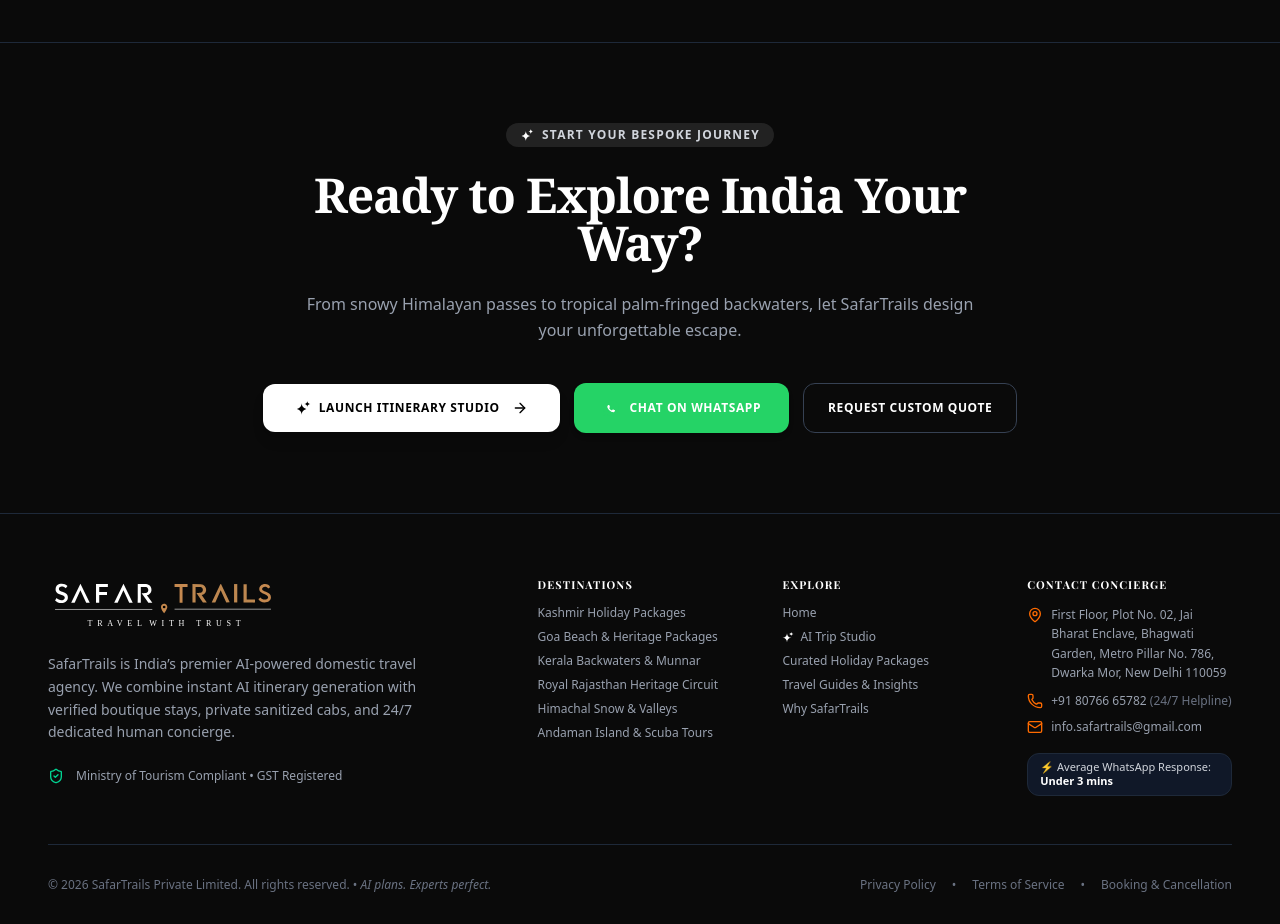
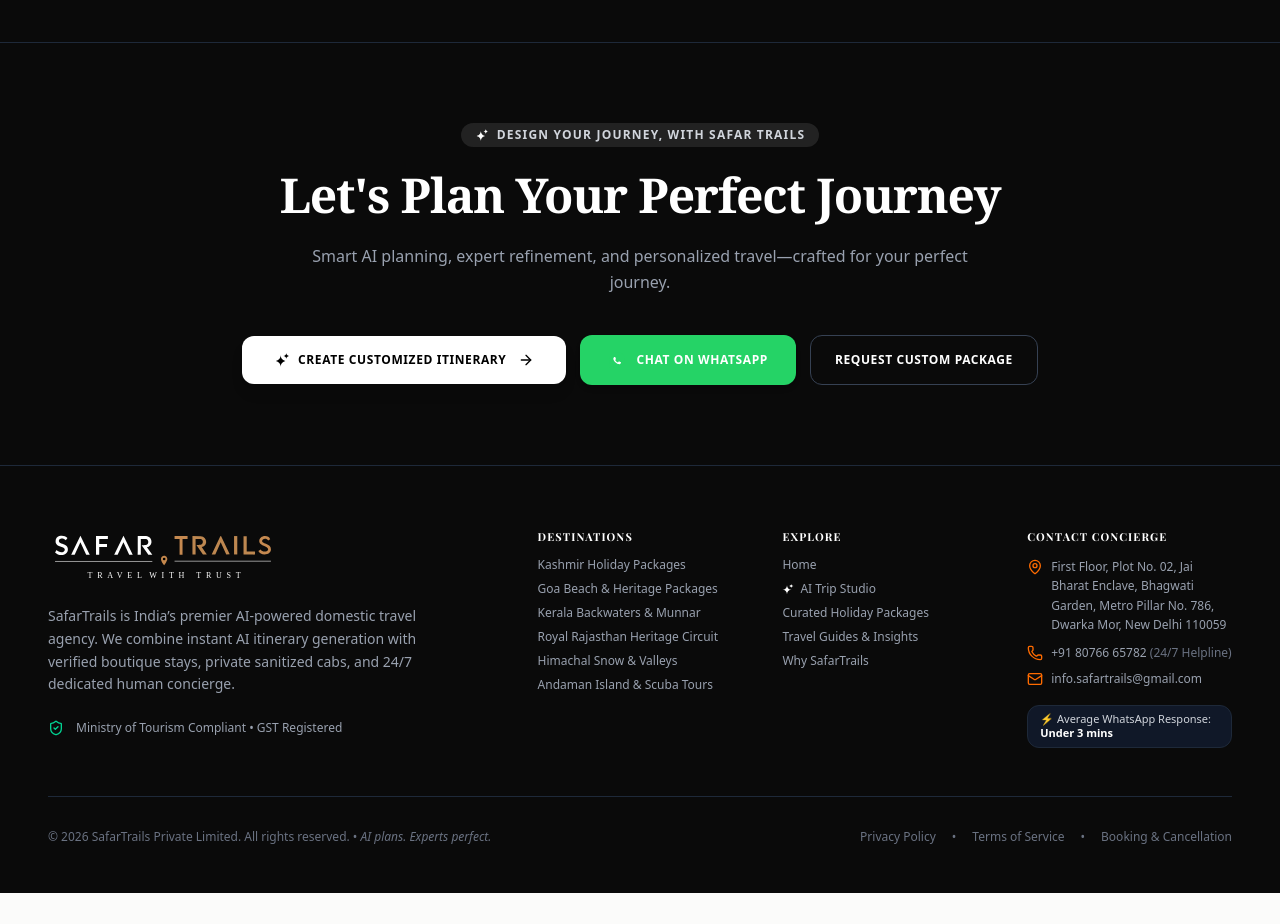
Before and after one commit to rewadiasuraj-cell/Safar-Trails-, a React (Vite) app: page /about-us in a window 1280 px wide. Shown: the part 2820-3744 px from the top of the page. After the commit the page ends 3713 px from the top, so only its background shows below. Built offline with nearby package versions, Linux system fonts and the light colour scheme; no server answers; a web font is replaced by a local one.

Commit message:
Update final CTA banner heading, eyebrow, subtext, and button labels
Refresh copy on the bottom "Ready to Explore India Your Way?" section
and relabel two of the three action buttons; links/actions unchanged.

```diff
--- a/src/components/FinalCTASection.tsx
+++ b/src/components/FinalCTASection.tsx
@@ -79,15 +79,15 @@ export const FinalCTASection: React.FC<FinalCTASectionProps> = ({
         <div className="relative z-10 w-full max-w-5xl xl:max-w-6xl 2xl:max-w-7xl mx-auto px-4 sm:px-6 lg:px-8 xl:px-12 2xl:px-16 text-center space-y-6">
           <div className="inline-flex items-center gap-2 px-3.5 py-1 rounded-full bg-white/10 text-gray-300 text-xs font-bold uppercase tracking-widest backdrop-blur-xs">
             <AIIcon className="w-3.5 h-3.5 text-white" />
-            <span>Start Your Bespoke Journey</span>
+            <span>Design Your Journey, with Safar Trails</span>
           </div>
 
           <h2 className="text-3xl sm:text-5xl font-serif font-bold tracking-tight max-w-3xl mx-auto">
-            Ready to Explore India Your Way?
+            Let's Plan Your Perfect Journey
           </h2>
 
           <p className="text-gray-400 text-sm sm:text-base max-w-2xl mx-auto leading-relaxed font-normal">
-            From snowy Himalayan passes to tropical palm-fringed backwaters, let SafarTrails design your unforgettable escape.
+            Smart AI planning, expert refinement, and personalized travel—crafted for your perfect journey.
           </p>
 
           {/* Action Buttons */}
@@ -97,7 +97,7 @@ export const FinalCTASection: React.FC<FinalCTASectionProps> = ({
               className="w-full sm:w-auto px-8 py-4 rounded-xl bg-white hover:bg-gray-200 text-black font-bold text-xs uppercase tracking-wider shadow-lg transition-all inline-flex items-center justify-center gap-2 cursor-pointer text-center"
             >
               <AIIcon className="w-4 h-4 text-black shrink-0" />
-              <span className="whitespace-nowrap">Launch Itinerary Studio</span>
+              <span className="whitespace-nowrap">Create Customized Itinerary</span>
               <ArrowRight className="w-4 h-4 ml-1 shrink-0" />
             </button>
 
@@ -113,7 +113,7 @@ export const FinalCTASection: React.FC<FinalCTASectionProps> = ({
               onClick={onOpenQuoteModal}
               className="w-full sm:w-auto px-6 py-4 rounded-xl bg-transparent hover:bg-gray-900 text-white font-bold text-xs uppercase tracking-wider border border-gray-700 hover:border-gray-500 transition-all cursor-pointer"
             >
-              Request Custom Quote
+              Request Custom Package
             </button>
           </div>
         </div>
```
